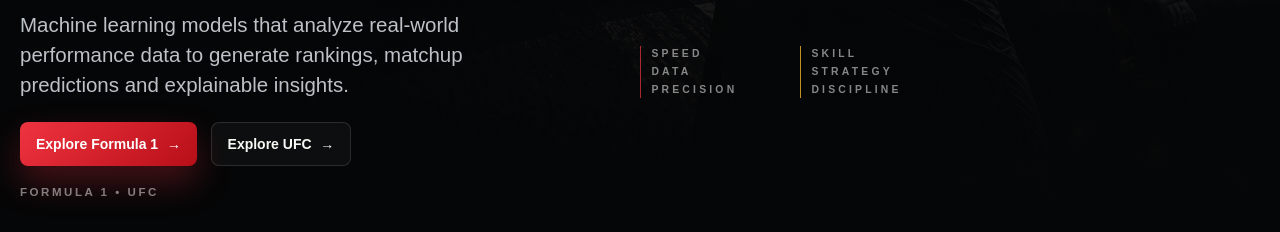
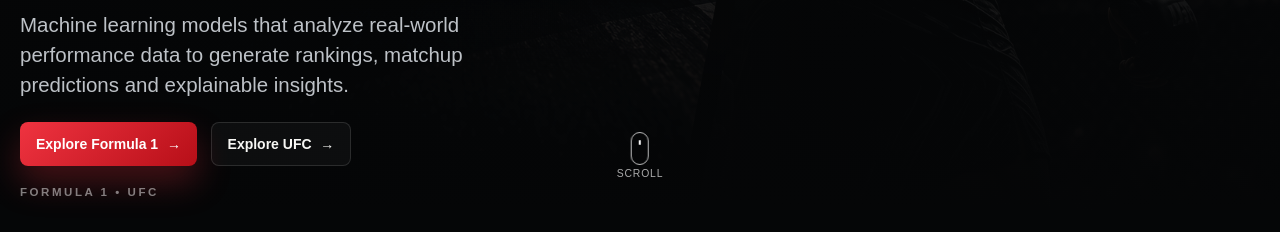
Before and after one commit to JohanLeon0914/f1-predict-frontend, a Next.js app: page / in a window 1280 px wide. Shown: the part 557-789 px from the top of the page. Built offline with nearby package versions, Linux system fonts and the light colour scheme; no server answers.

Commit message:
fixing scroll animation

```diff
--- a/src/components/LandingPage.tsx
+++ b/src/components/LandingPage.tsx
@@ -107,15 +107,9 @@
           <small>FORMULA 1  •  UFC</small>
         </div>
 
-        <div className="platform-hero-metric metric-f1" aria-hidden="true">
-          <span>SPEED</span>
-          <span>DATA</span>
-          <span>PRECISION</span>
-        </div>
-        <div className="platform-hero-metric metric-ufc" aria-hidden="true">
-          <span>SKILL</span>
-          <span>STRATEGY</span>
-          <span>DISCIPLINE</span>
+        <div className="scroll-cue" aria-hidden="true">
+          <span />
+          <small>SCROLL</small>
         </div>
       </section>
 
```
